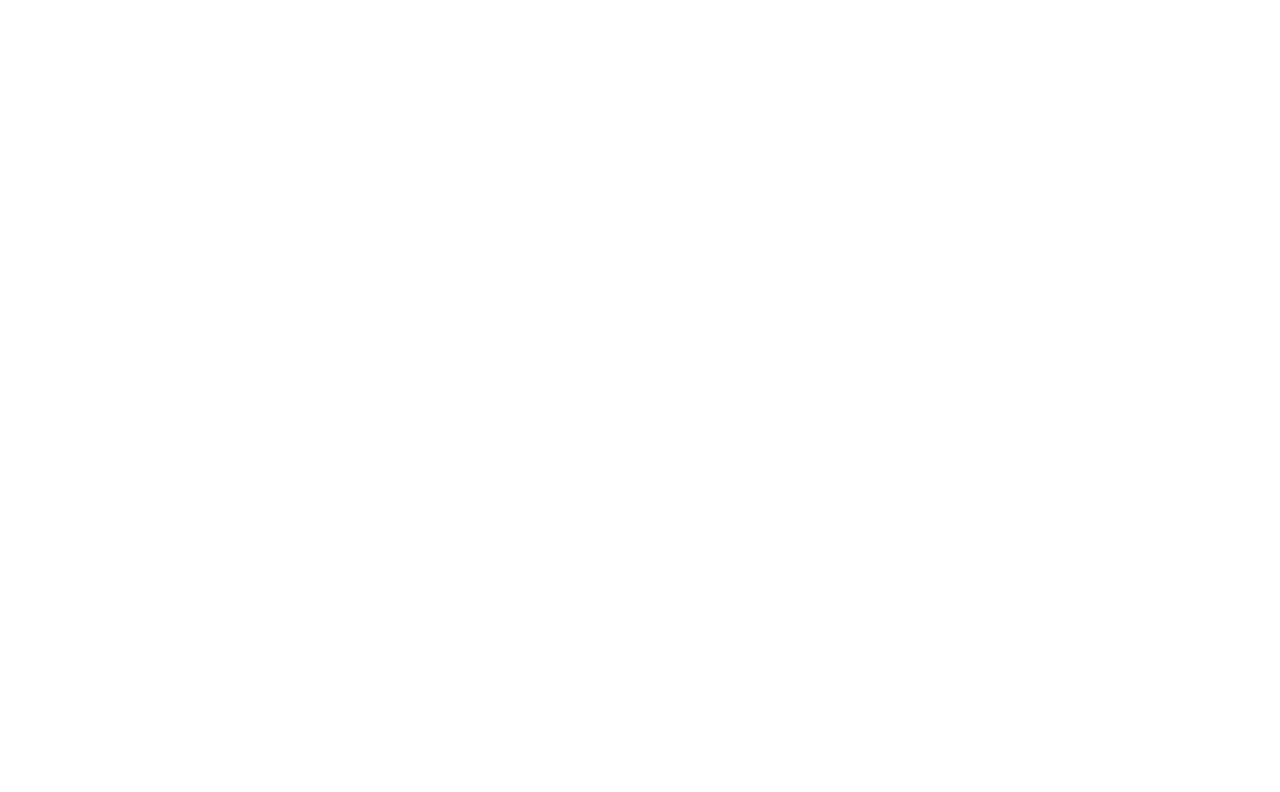
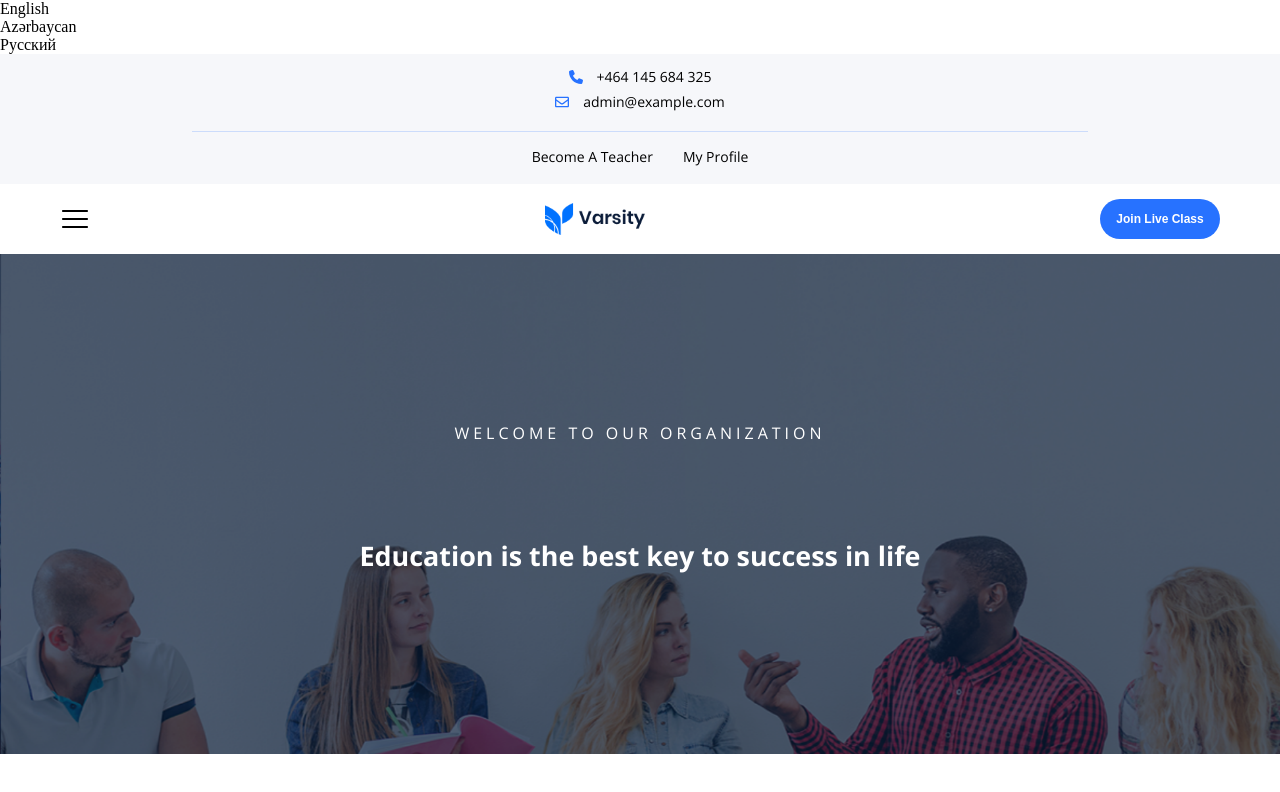
Before and after one commit to mlalayev/FinalProjectEVOCoding, a React (Vite) app: page /salam in a window 1280 px wide. Before the commit this address had no page. Shown: the top 792 px of the page. Built offline with nearby package versions, Linux system fonts and the light colour scheme.

Commit message:
my commit

```diff
--- a/src/App.jsx
+++ b/src/App.jsx
@@ -14,10 +14,12 @@
             <Header />
             <MainPage />
           </>} />
-          <Route path='/buraPathyazin' element={<>
-            <Header />
-            <MainPage />
-          </>} />
+          <Route path='/salam' element={
+            <>
+              <Header />
+              <MainPage />
+            </>
+          } />
         </Routes>
       </I18nextProvider>
     </Router>
--- a/src/Components/Common/Header/Header.css
+++ b/src/Components/Common/Header/Header.css
@@ -77,7 +77,7 @@
 }
 
 .header-upper {
-    width: 100vw;
+    width: 100%;
     height: 130px;
     gap: var(--20-px);
     display: var(--display-flex);
@@ -107,6 +107,10 @@
     border-top: 1px solid var(--main-blue-line-color);
 }
 
+header{
+    width: 100%;
+}
+
 .header-a-tag {
     gap: var(--14-px);
     font-size: var(--14-px);
@@ -125,7 +129,7 @@
 }
 
 .header-lower {
-    width: 100vw;
+    width: 100%;
     height: 70px;
     padding: 0 60px;
     display: var(--display-flex);
--- a/src/Components/Common/Header/Header.jsx
+++ b/src/Components/Common/Header/Header.jsx
@@ -49,7 +49,7 @@
               {t('header.home')}
               {openSubMenu === 'home' && (
                 <div className="submenu">
-                  <a href="/buraPathyazin" className='submenu-item'>Homepage Style One</a>
+                  <a href="/salam" className='submenu-item'>Homepage Style One</a>
                   <a href="/homepage-style-two" className='submenu-item'>Homepage Style Two</a>
                   <a href="/homepage-style-three" className='submenu-item'>Homepage Style Three</a>
                   <a href="/homepage-style-four" className='submenu-item'>Homepage Style Four</a>
```
